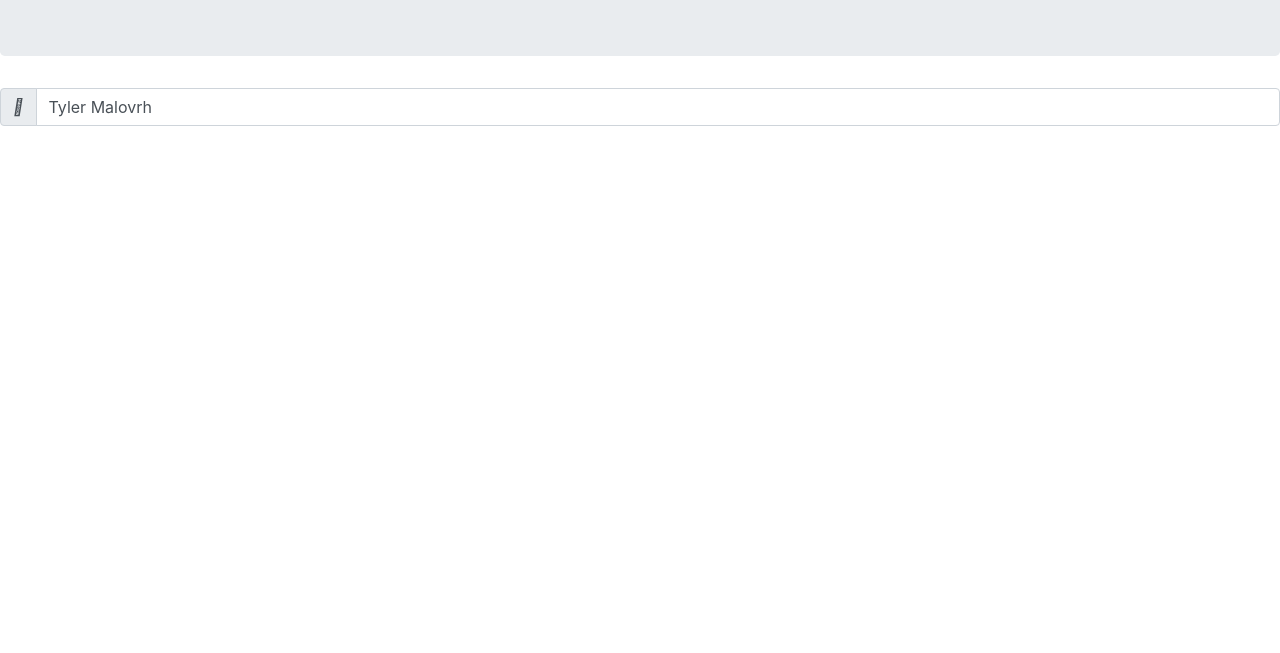
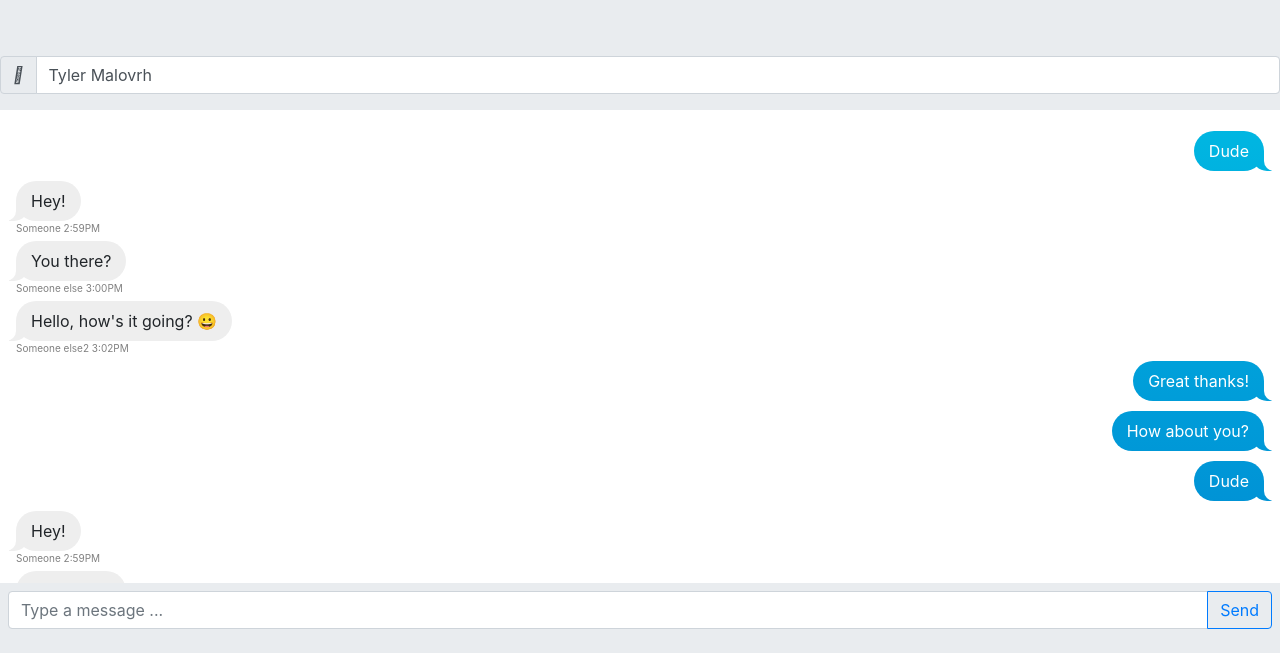
Before and after one commit to it3049c-fall22-henderson/chatting-application-Tmal1652, a website: page index.html in a window 1280 px wide. Shown: the part 147-800 px from the top of the page. Drawn offline with Linux system fonts and the light colour scheme.

Commit message:
Finalized App

```diff
--- a/index.html
+++ b/index.html
@@ -29,10 +29,152 @@
         </header>
 
         <div id="chat">
+            <div class="mine messages">
+                <div class="message">
+                    Dude
+                </div>
+            </div>
+            <div class="yours messages">
+                <div class="message">
+                    Hey!
+                </div>
+                <div class="sender-info">
+                    Someone 2:59PM
+                </div>
+            </div>
+
+            <div class="yours messages">
+                <div class="message">
+                    You there?
+                </div>
+                <div class="sender-info">
+                    Someone else 3:00PM
+                </div>
+            </div>
+
+            <div class="yours messages">
+                <div class="message">
+                    Hello, how's it going? 😀
+                </div>
+                <div class="sender-info">
+                    Someone else2 3:02PM
+                </div>
+            </div>
+
+            <div class="mine messages">
+                <div class="message">
+                    Great thanks!
+                </div>
+            </div>
+
+            <div class="mine messages">
+                <div class="message">
+                    How about you?
+                </div>
+            </div>
+            <div class="mine messages">
+                <div class="message">
+                    Dude
+                </div>
+            </div>
+            <div class="yours messages">
+                <div class="message">
+                    Hey!
+                </div>
+                <div class="sender-info">
+                    Someone 2:59PM
+                </div>
+            </div>
+
+            <div class="yours messages">
+                <div class="message">
+                    You there?
+                </div>
+                <div class="sender-info">
+                    Someone else 3:00PM
+                </div>
+            </div>
+
+            <div class="yours messages">
+                <div class="message">
+                    Hello, how's it going? 😀
+                </div>
+                <div class="sender-info">
+                    Someone else2 3:02PM
+                </div>
+            </div>
+
+            <div class="mine messages">
+                <div class="message">
+                    Great thanks!
+                </div>
+            </div>
+
+            <div class="mine messages">
+                <div class="message">
+                    How about you?
+                </div>
+            </div>
+            <div class="mine messages">
+                <div class="message">
+                    Dude
+                </div>
+            </div>
+            <div class="yours messages">
+                <div class="message">
+                    Hey!
+                </div>
+                <div class="sender-info">
+                    Someone 2:59PM
+                </div>
+            </div>
+
+            <div class="yours messages">
+                <div class="message">
+                    You there?
+                </div>
+                <div class="sender-info">
+                    Someone else 3:00PM
+                </div>
+            </div>
+
+            <div class="yours messages">
+                <div class="message">
+                    Hello, how's it going? 😀
+                </div>
+                <div class="sender-info">
+                    Someone else2 3:02PM
+                </div>
+            </div>
+
+            <div class="mine messages">
+                <div class="message">
+                    Great thanks!
+                </div>
+            </div>
+
+            <div class="mine messages">
+                <div class="message">
+                    How about you?
+                </div>
+            </div>
 
         </div>
 
         <footer>
+            <div id="chatbar" class="input-group mb-3">
+                <input
+                    type="text"
+                    id="my-message"
+                    class="form-control"
+                    placeholder="Type a message ...">
+                <div class="input-group-append">
+                    <button
+                        class="btn btn-outline-primary"
+                        id="send-button"
+                        type="button">Send</button>
+                </div>
+            </div>
 
         </footer>
         <!-- Our own Scripts -->
--- a/resources/css/styles.css
+++ b/resources/css/styles.css
@@ -0,0 +1,121 @@
+body,
+html {
+    height: 100vh;
+    overflow: hidden;
+    margin: 0;
+    padding: 0;
+}
+
+body {
+    display: flex;
+    flex-direction: column;
+}
+
+header,
+    footer {
+    background: #e9ecef;
+}
+
+.jumbotron {
+    margin-bottom:0;
+}
+
+footer {
+    padding: 0.5rem
+}
+
+#chat {
+    flex: 1 0 auto;
+    height: 0;
+    overflow-y: auto;
+    padding: 1rem;
+}
+.sender-info {
+  font-size: 10px;
+  margin-top: -5px;
+  color:grey;
+}
+
+.messages {
+  display: flex;
+  flex-direction: column;
+}
+
+.message {
+  border-radius: 20px;
+  padding: 8px 15px;
+  margin-top: 5px;
+  margin-bottom: 5px;
+  display: inline-block;
+}
+
+.yours {
+  align-items: flex-start;
+}
+
+.yours .message {
+  margin-right: 25%;
+  background-color: #eee;
+  position: relative;
+}
+
+.yours .message:before {
+  content: "";
+  position: absolute;
+  z-index: 0;
+  bottom: 0;
+  left: -7px;
+  height: 20px;
+  width: 20px;
+  background: #eee;
+  border-bottom-right-radius: 15px;
+}
+
+.yours .message:after {
+  content: "";
+  position: absolute;
+  z-index: 1;
+  bottom: 0;
+  left: -10px;
+  width: 10px;
+  height: 20px;
+  background: white;
+  border-bottom-right-radius: 10px;
+}
+
+.mine {
+  align-items: flex-end;
+}
+
+.mine .message {
+  color: white;
+  margin-left: 25%;
+  background: linear-gradient(to bottom, #00D0EA 0%, #0085D1 100%);
+  background-attachment: fixed;
+  position: relative;
+}
+
+.mine .message:before {
+  content: "";
+  position: absolute;
+  z-index: 0;
+  bottom: 0;
+  right: -8px;
+  height: 20px;
+  width: 20px;
+  background: linear-gradient(to bottom, #00D0EA 0%, #0085D1 100%);
+  background-attachment: fixed;
+  border-bottom-left-radius: 15px;
+}
+
+.mine .message:after {
+  content: "";
+  position: absolute;
+  z-index: 1;
+  bottom: 0;
+  right: -10px;
+  width: 10px;
+  height: 20px;
+  background: white;
+  border-bottom-left-radius: 10px;
+}
--- a/resources/js/index.js
+++ b/resources/js/index.js
@@ -0,0 +1,90 @@
+const nameInput = document.getElementById("my-name-input");
+const myMessage = document.getElementById("my-message");
+const sendButton = document.getElementById("send-button");
+const chatBox = document.getElementById("chat");
+function updateMessages() {
+  // Fetch Messages
+  // Loop over the messages. Inside the loop we will
+      // get each message
+      // format it
+      // add it to the chatbox
+}
+const serverURL = `https://it3049c-chat-application.herokuapp.com/messages`;
+
+function fetchMessages() {
+    return fetch(serverURL)
+        .then( response => response.json())
+}
+async function updateMessages() {
+  // Fetch Messages
+  const messages = await fetchMessages();
+  // Loop over the messages. Inside the loop we will:
+      // get each message
+      // format it
+      // add it to the chatbox
+  let formattedMessages = "";
+  messages.forEach(message => {
+      formattedMessages += formatMessage(message, nameInput.value);
+  });
+  chatBox.innerHTML = formattedMessages;
+}
+{
+  "id": 1,
+  "text": "This is my message",
+  "timestamp": 1537410673072
+}
+function formatMessage(message, myNameInput) {
+  const time = new Date(message.timestamp);
+  const formattedTime = `${time.getHours()}:${time.getMinutes()}`;
+
+  if (myNameInput === message.sender) {
+      return `
+      <div class="mine messages">
+          <div class="message">
+              ${message.text}
+          </div>
+          <div class="sender-info">
+              ${formattedTime}
+          </div>
+      </div>
+      `
+  } else {
+      return `
+          <div class="yours messages">
+              <div class="message">
+                  ${message.text}
+              </div>
+              <div class="sender-info">
+                  ${message.sender} ${formattedTime}
+              </div>
+          </div>
+      `
+  }
+}
+updateMessages()
+setInterval(updateMessages, 10000);
+const MILLISECONDS_IN_TEN_SECONDS = 10000;
+setInterval(updateMessages, MILLISECONDS_IN_TEN_SECONDS);
+function sendMessages(username, text) {
+  const newMessage = {
+      sender: username,
+      text: text,
+      timestamp: new Date()
+  }
+
+  fetch (serverURL, {
+      method: `POST`,
+      headers: {
+          'Content-Type': 'application/json'
+      },
+      body: JSON.stringify(newMessage)
+  });
+}
+sendButton.addEventListener("click", function(sendButtonClickEvent) {
+  sendButtonClickEvent.preventDefault();
+  const sender = nameInput.value;
+  const message = myMessage.value;
+
+  sendMessages(sender,message);
+  myMessage.value = "";
+});
```
